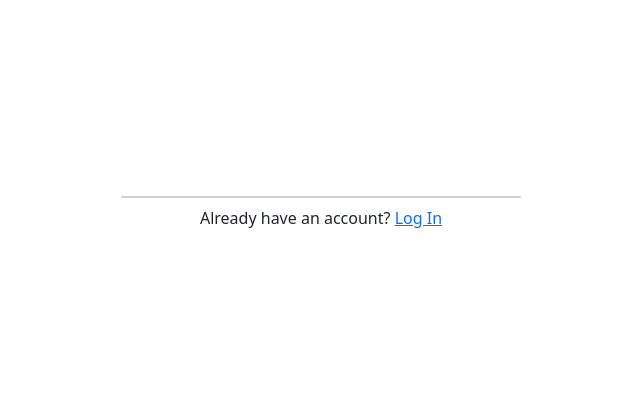
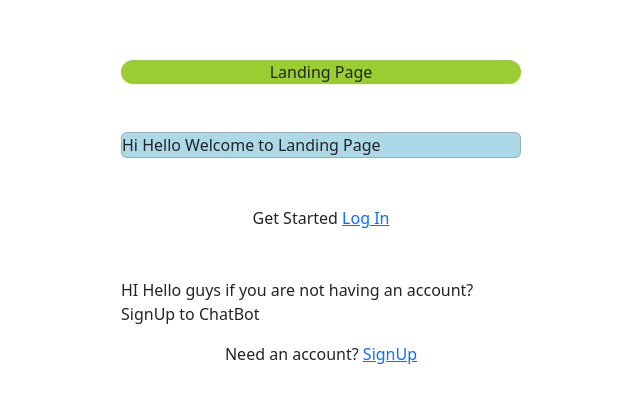
Before and after one commit to Beshwanthsai/AI_POWERED_CHATBOT, a React (Create React App) app in the folder ai-chatbot/: page / in a window 1280 px wide. Shown: the part 235-638 px from the top of the page, without its empty margins (319-959 px from the left). Built offline with nearby package versions, Linux system fonts and the light colour scheme; no server answers.

Commit message:
Created Landing Page and in App.js imported the landing page and after starting the project using npm start it gets to landing page instead of the dashboard page

```diff
--- /dev/null
+++ b/ai-chatbot/src/Landing.jsx
@@ -0,0 +1,29 @@
+import React from 'react'
+import { Link } from 'react-router-dom'
+import { Card } from 'react-bootstrap'
+import bootstrap from 'bootstrap/dist/css/bootstrap.min.css'
+
+export default function Landing() {
+    return (
+        <>
+            <center>
+                <div className='mb-5' style={{ backgroundColor: "yellowgreen", borderRadius: "15px" }}>Landing Page</div>
+            </center>
+            <Card style={{ backgroundColor: "lightblue" }} className='mb-5'>
+                Hi Hello Welcome to Landing Page
+
+            </Card>
+            <div className="w-100 text-center mt-2">
+                Get Started <Link to={"/login"}>Log In</Link>
+            </div>
+                <br /><br />
+            <p>HI Hello guys if you are not having an account? SignUp to ChatBot</p>
+            <div className='mt-10'>
+                <div className="w-100 text-center mt-6">
+                    Need an account? <Link to={"/signup"}>SignUp</Link>
+                </div>
+            </div>
+
+        </>
+    )
+}
--- a/ai-chatbot/src/components/App.js
+++ b/ai-chatbot/src/components/App.js
@@ -6,6 +6,7 @@ import { AuthProvider } from '../contexts/AuthContext';
 import { BrowserRouter as Router, Routes, Route } from 'react-router-dom';
 import Dashboard from './Dashboard';
 import Login from './Login';
+import Landing from '../Landing';
 
 function App() {
     return (
@@ -15,7 +16,7 @@ function App() {
                 <Router>
                     <AuthProvider>
                         <Routes>
-                            <Route path="/" element={<Dashboard  />} />
+                            <Route path="/" element={<Landing  />} />
                             <Route path="/signup" element={<SignUp />} />
                             <Route path="/login" element={<Login/>} />
                         </Routes>
--- a/ai-chatbot/src/components/Dashboard.js
+++ b/ai-chatbot/src/components/Dashboard.js
@@ -6,7 +6,11 @@ export default function Dashboard() {
     return (
         <>
             <Card>
+                <Card.Body>
+                    <h2 className="text-center mb-4">Dashboard</h2>
+                    <h1>Hello welcome to Dashboard page</h1>
 
+                </Card.Body>
             </Card>
             <div className="w-100 text-center mt-2">
                 Already have an account? <Link to={"/login"}>Log In</Link>
```
